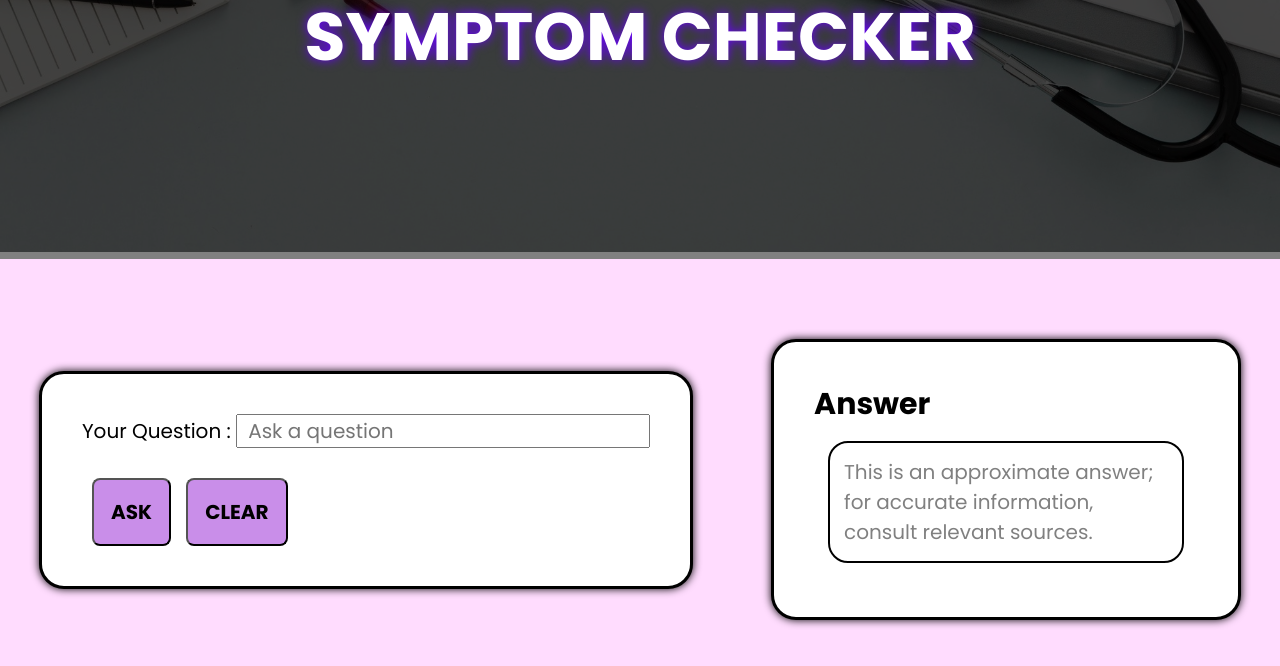
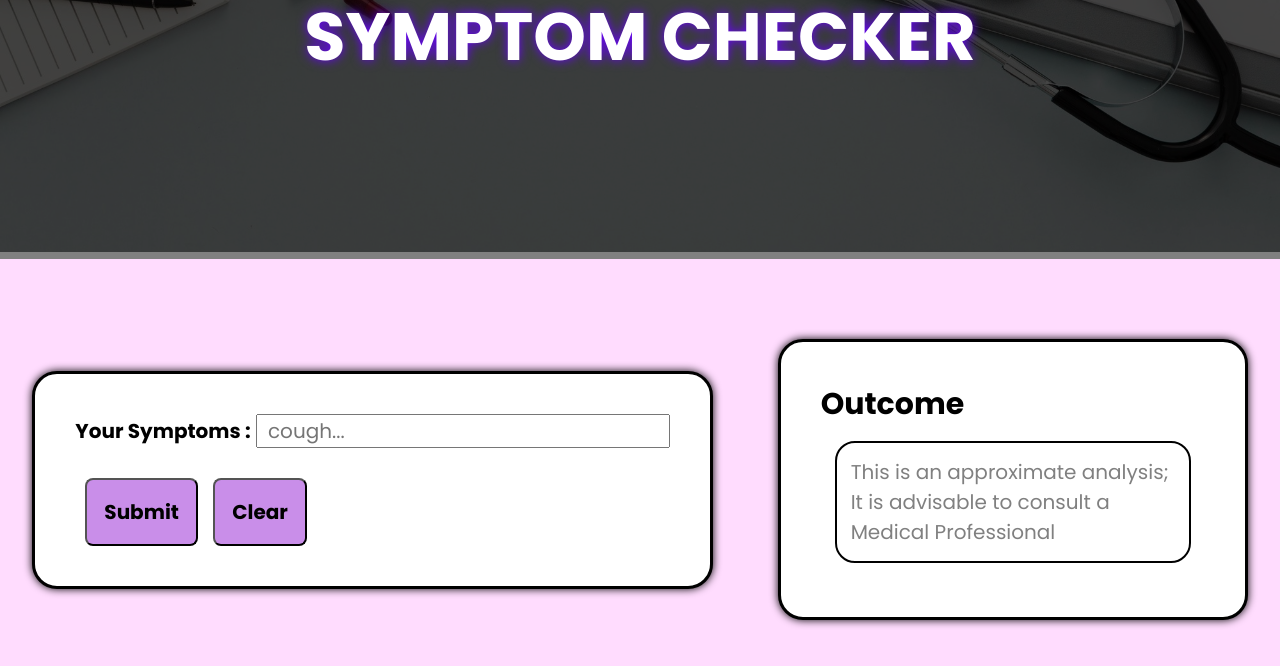
Before and after one commit to PCSEAIML2A-26/P-2, a plain HTML site: page symptom.html in a window 1280 px wide. Shown: the part 192-858 px from the top of the page. Drawn offline with Linux system fonts and the light colour scheme; a web font is replaced by a local one.

Commit message:
Some changes made

```diff
--- a/symptom.html
+++ b/symptom.html
@@ -41,23 +41,22 @@
         <div class="card">
             <div class="form">
                 <form>
-                    <label for="question">Your Question :</label>
-                    <input type="text" class="input" id="question" name="question" placeholder="Ask a question"
+                    <label for="question"><strong>Your Symptoms :</strong></label>
+                    <input type="text" class="input" id="question" name="question" placeholder="cough..."
                         required>
                     <br><br>
 
-                    <button id="submit">ASK</button>
-                    <button id="btn2">CLEAR</button>
+                    <button id="submit">Submit</button>
+                    <button id="btn2">Clear</button>
                 </form>
             </div>
         </div>
 
         <div class="card2">
-            <h2>Answer</h2>
+            <h2>Outcome</h2>
             <div class="output">
                 <p></p>
-                <span id="output">This is an approximate answer; for accurate information, consult relevant
-                    sources.</span>
+                <span id="output">This is an approximate analysis; It is advisable to consult a Medical Professional</span>
             </div>
         </div>
 
```
